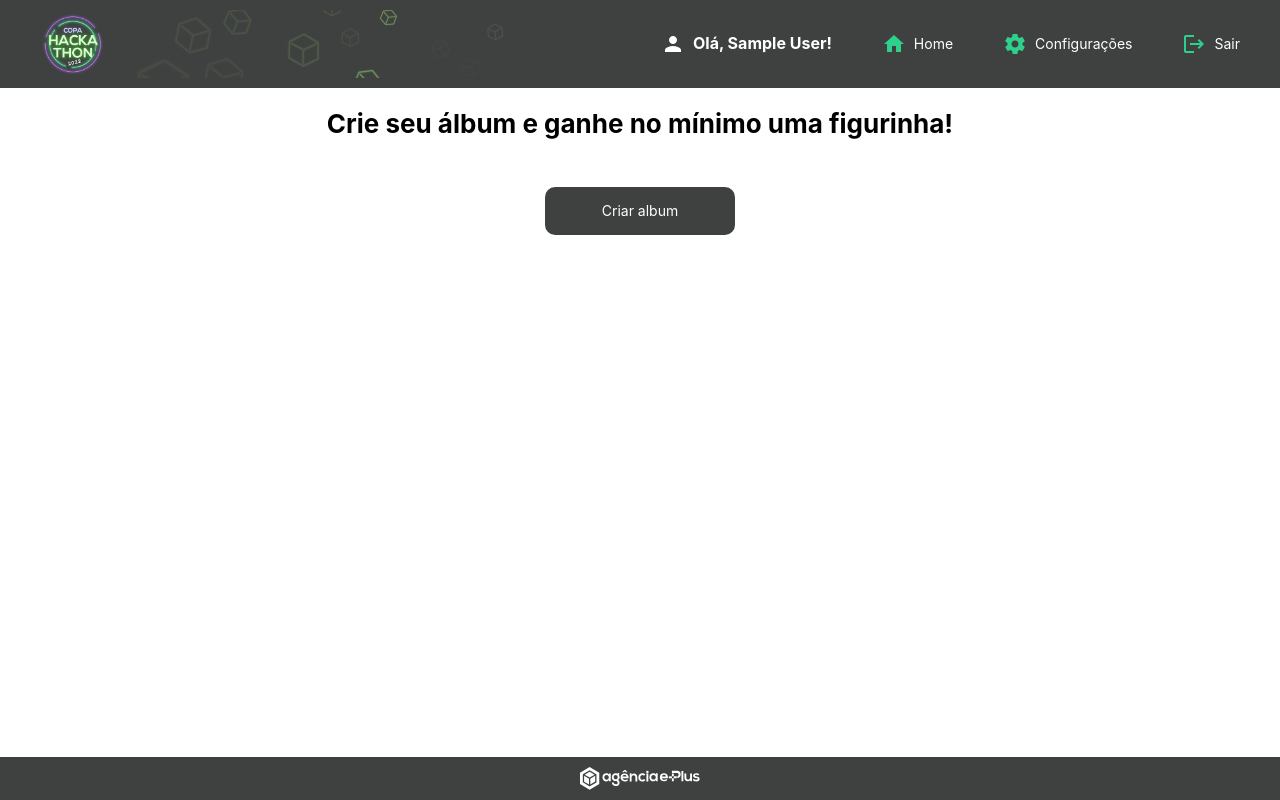
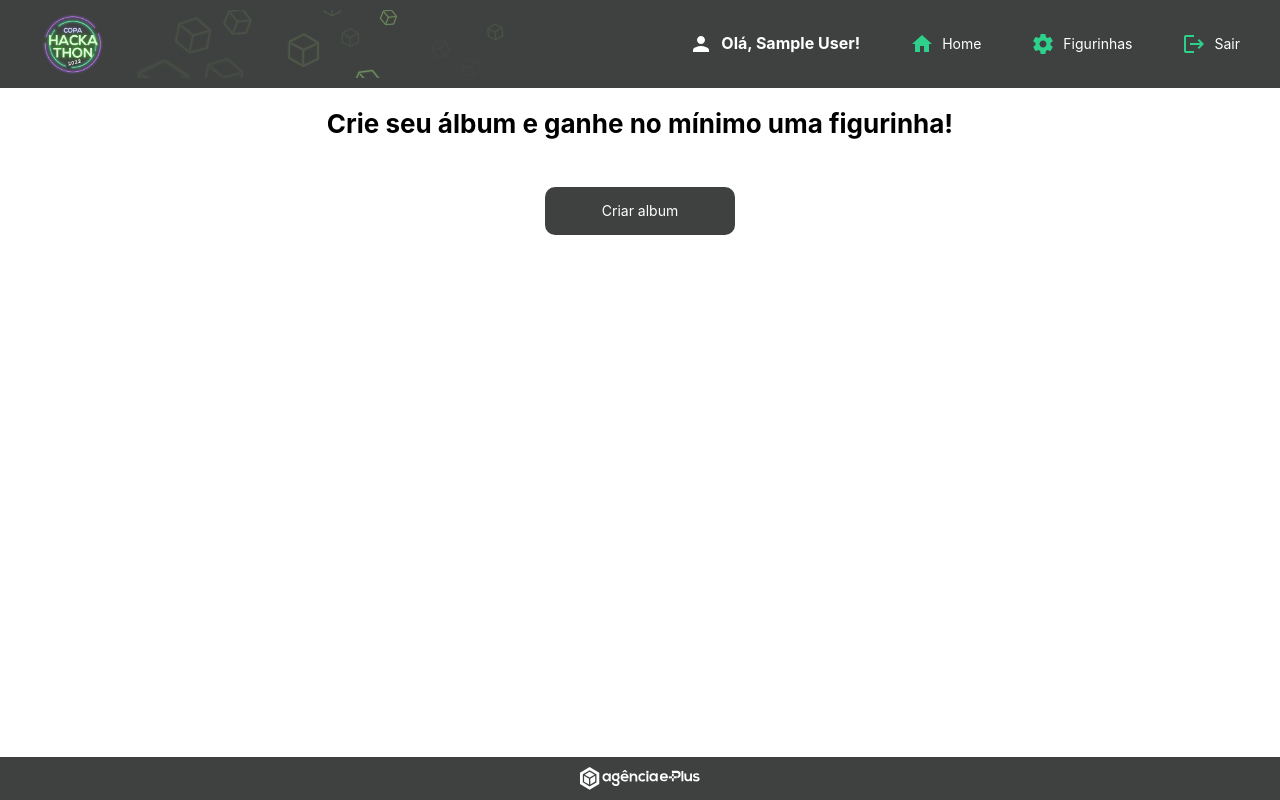
Before and after one commit to jonathanwlopes/wordcup, a Next.js app in the folder client/: page /createAlbum in a window 1280 px wide. Built offline with nearby package versions, Linux system fonts and the light colour scheme; no server answers; sample sign-in values are in the browser's storage.

Commit message:
finished: adjustments variables exemples

```diff
--- a/client/src/components/Header/index.tsx
+++ b/client/src/components/Header/index.tsx
@@ -19,13 +19,13 @@ const Header = ({ logo }: HeaderProps) => {
             <S.Welcome>Olá, {session.data?.user?.name}!</S.Welcome>
           )}
           <S.ListMenu>
-            <S.ItemMenu onClick={() => push('/')}>
+            <S.ItemMenu onClick={() => push('/figures')}>
               <S.IconHome />
               <S.TextMenu>Home</S.TextMenu>
             </S.ItemMenu>
-            <S.ItemMenu>
+            <S.ItemMenu onClick={() => push('/allFigures')}>
               <S.IconSettings />
-              <S.TextMenu>Configurações</S.TextMenu>
+              <S.TextMenu>Figurinhas</S.TextMenu>
             </S.ItemMenu>
             {session.data?.user && (
               <S.ItemMenu>
--- a/client/src/templates/CreateAlbum/index.tsx
+++ b/client/src/templates/CreateAlbum/index.tsx
@@ -27,7 +27,7 @@ export default function CreateAlbum() {
         data: {
           figures: welcomeFigures,
           user: session?.data?.id,
-          nation: 'Brazil'
+          nation: 2
         }
       }
     })
```
Also changed, not shown: client/src/pages/allFigures.tsx (+14 -4 lines).
